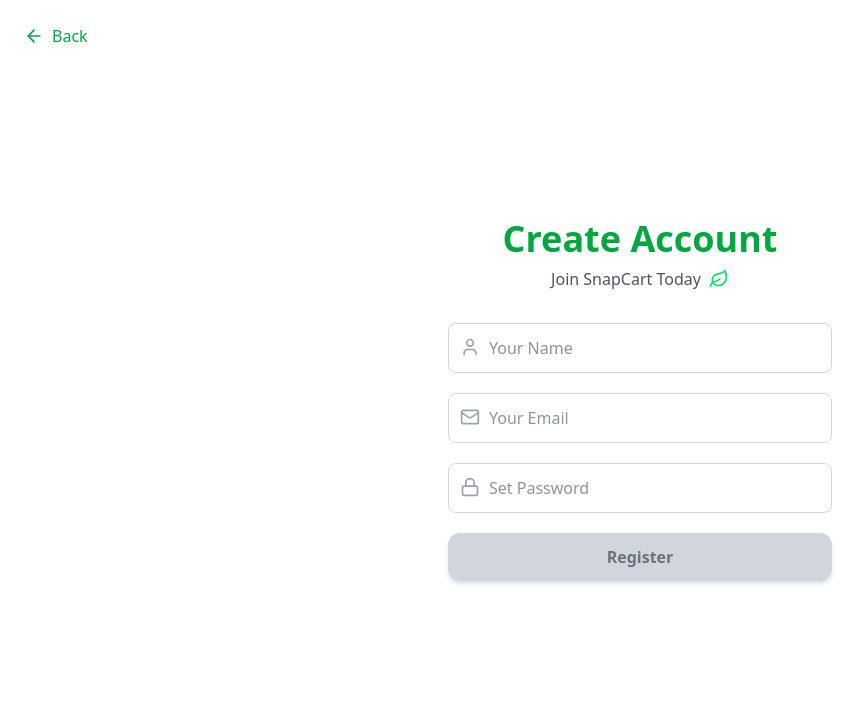
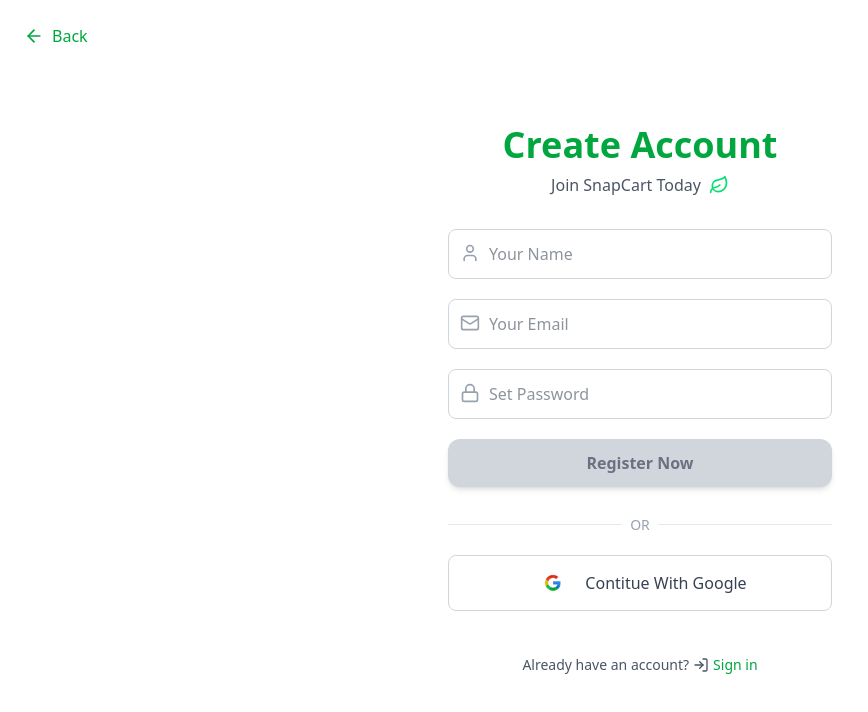
Before and after one commit to sushabhan878/SnapCart-, a Next.js app: page /register in a window 1280 px wide. Both pictures are taken after a click on the button "Get Started". Shown: the top 712 px of the page, without its empty margins (0-868 px from the left). Built offline with nearby package versions, Linux system fonts and the light colour scheme.

Commit message:
Register page done

```diff
--- a/components/RegisterButton.tsx
+++ b/components/RegisterButton.tsx
@@ -1,14 +1,15 @@
-import React from 'react'
+
+
 
 type propType = {
     customClass: string
 }
 
-const RegisterButton = ({customClass}: propType) => {
+const RegisterButton = ({ customClass, }: propType) => {
   return (
-    <div className={`w-ful font-semibold py-3 rounded-xl transition-all duration-200 shadow-md inline-flex justify-center items-center gap-2 ${customClass}`}>
-      Register
-    </div>
+    <button className={`w-full font-semibold py-3 rounded-xl transition-all duration-200 shadow-md inline-flex justify-center items-center gap-2 ${customClass}`}>
+      Register Now
+    </button>
   )
 }
 
--- a/components/RegisterForm.tsx
+++ b/components/RegisterForm.tsx
@@ -1,8 +1,12 @@
-import { ArrowLeft, Leaf, Lock, Mail, User } from 'lucide-react'
-import React, { useState } from 'react'
+import { ArrowLeft, Leaf, Lock, LogIn, Mail, User } from 'lucide-react'
+import { useState } from 'react'
 import { motion } from 'motion/react'
-import { button } from 'motion/react-client'
 import RegisterButton from './RegisterButton'
+import googleImage from '@/assets/google.png'
+import Image from 'next/image'
+import axios from 'axios'
+
+
 type propType = {
     previousStep:(step: number) => void
 }
@@ -11,8 +15,15 @@
     const [name, setName] = useState("")
     const [email, setEmail] = useState("")
     const [password, setPassword] = useState("")
-    // const [showPassword, setShowPassword] = useState(false)
-
+    const handleRegister = async (e: React.FormEvent) => {
+        e.preventDefault();
+        try {
+            const result = await axios.post("/api/auth/register", { name, email, password })
+            console.log(result.data)
+        } catch (error) {
+            console.log(error)
+        }
+    }
   return (
       <div className='flex flex-col items-center justify-center min-h-screen px-6 py-10 bg-white relative'>
           <div
@@ -35,7 +46,8 @@
               className='flex flex-col gap-5 w-full max-w-sm'
               initial={{ opacity: 0}}
               animate={{ opacity: 1}}
-              transition={{duration: 0.6}}
+              transition={{ duration: 0.6 }}
+              onSubmit={handleRegister}
           >
               {/* // Name Input */}
               <div className='relative'>
@@ -77,6 +89,16 @@
                       <RegisterButton customClass={"bg-green-600 hover:bg-green-700 text-white"} /> :
                       <RegisterButton customClass={"bg-gray-300 text-gray-500 cursor-not-allowed"} />
               }
+              <div className='flex items-center gap-2 text-gray-400 text-sm mt-2'>
+                  <span className='flex-1 h-px bg-gray-200'></span>
+                  OR
+                  <span className='flex-1 h-px bg-gray-200'></span>
+              </div>
+              <button className='w-full flex items-center justify-center gap-3 border border-gray-300 hover:bg-gray-50 py-3 rounded-lg text-gray-700 font-medium transition-all duration-200'>
+                  <Image src={googleImage} width={40} height={40} alt='google Image' />
+                  Contitue With Google
+              </button>
+              <p className='text-gray-600 mt-6 text-sm flex items-center justify-center gap-1'>Already have an account? <LogIn className='w-4 h-4 cursor-pointer' onClick={() => {}}/> <span className='text-green-600 font-medium cursor-pointer' onClick={()=>{}}>Sign in</span></p>
           </motion.form>
     </div>
   )
```
Also changed, not shown: assets/google.png (added).
